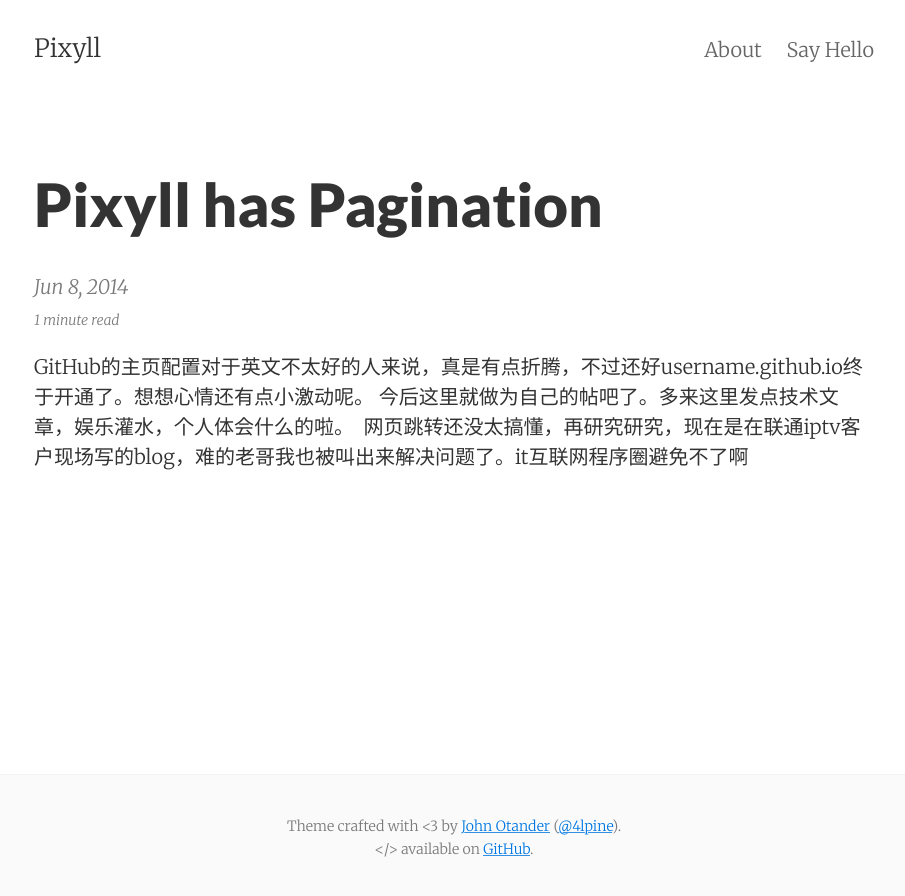
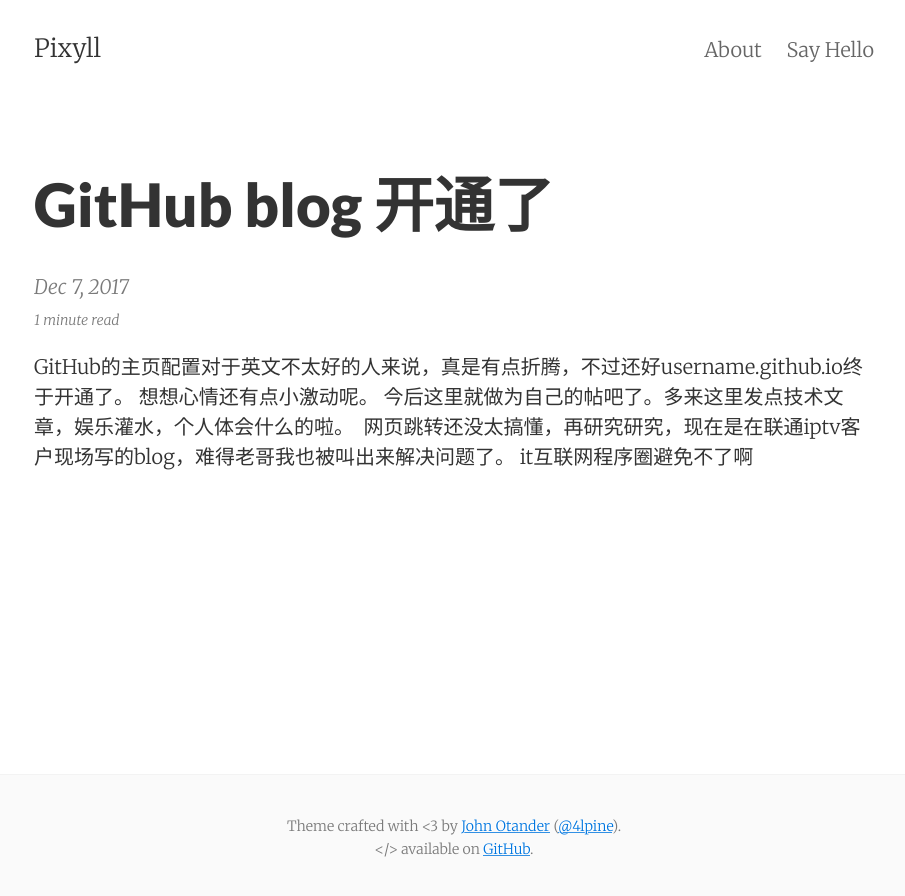
Before and after one commit to ajisky/ajisky.github.io, a Jekyll site: the page built from _posts/2017-12-07-GitHub blog 开通了.md, in a window 1280 px wide. Shown: the top 896 px of the page, without its empty margins (186-1091 px from the left). Built offline with Jekyll 4.4.1, drawn with Linux system fonts in a browser that asks for light colours.

Commit message:
Update 2017-12-07-GitHub blog 开通了.md

```diff
--- a/_posts/2017-12-07-GitHub blog 开通了.md
+++ b/_posts/2017-12-07-GitHub blog 开通了.md
@@ -1,11 +1,13 @@
 ---
 layout:     post
-title:      Pixyll has Pagination
-date:       2014-06-08 11:21:29
+title:      GitHub blog 开通了
+date:       2017-12-07 11:21:29
 summary:    This is an empty post to illustrate the pagination component with Pixyll.
 categories: jekyll pixyll
 ---
 
-  GitHub的主页配置对于英文不太好的人来说，真是有点折腾，不过还好username.github.io终于开通了。想想心情还有点小激动呢。
+  GitHub的主页配置对于英文不太好的人来说，真是有点折腾，不过还好username.github.io终于开通了。
+  想想心情还有点小激动呢。
   今后这里就做为自己的帖吧了。多来这里发点技术文章，娱乐灌水，个人体会什么的啦。
-  网页跳转还没太搞懂，再研究研究，现在是在联通iptv客户现场写的blog，难的老哥我也被叫出来解决问题了。it互联网程序圈避免不了啊
+  网页跳转还没太搞懂，再研究研究，现在是在联通iptv客户现场写的blog，难得老哥我也被叫出来解决问题了。
+  it互联网程序圈避免不了啊
```
